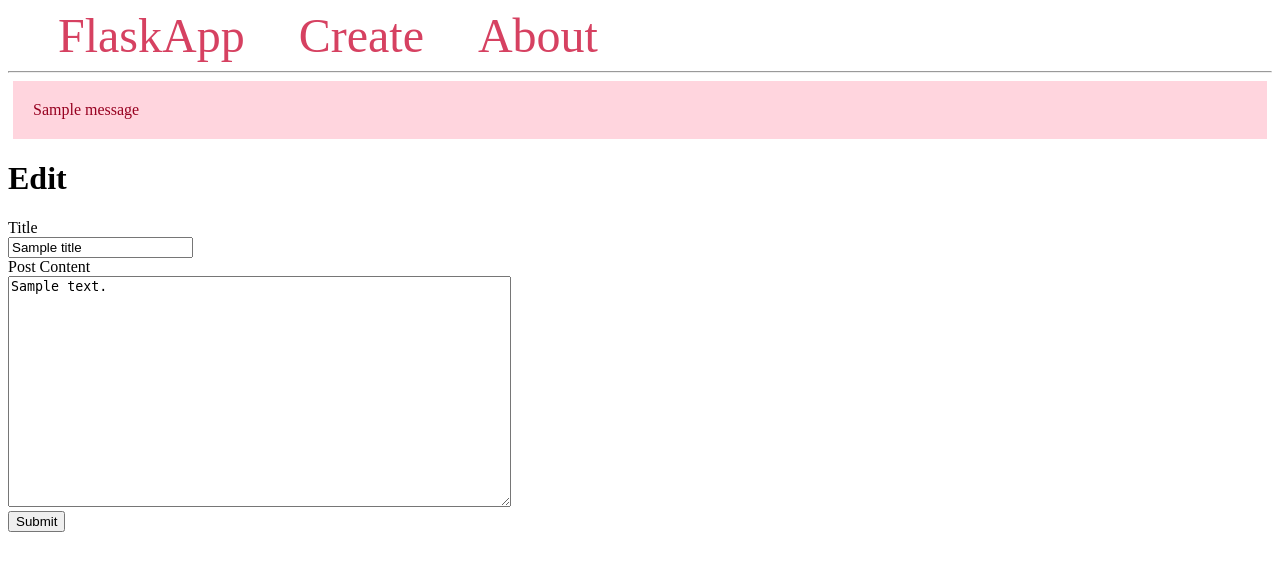
After one commit to LL2323/4320-flask-blog-tutorial, a Flask app: template flask_blog_class/templates/edit.html in a window 1280 px wide. The commit adds this page. Shown: the top 571 px of the page. Run offline with Flask 3, Linux system fonts and the light colour scheme; the template is opened without the code that fills it: most values are stand-ins (such as "Sample title", 1, 10 or a date in 2020); one stand-in notice (Sample message) is shown.

Commit message:
update flask_blog_class/app.py to include a secret key for session management and flash messaging. Update base.html to include a link to the create page and display flashed messages. Add a new template edit.html for editing posts, with a title indicating the edit action.

```diff
--- a/flask_blog_class/app.py
+++ b/flask_blog_class/app.py
@@ -4,6 +4,7 @@ from flask import Flask, render_template, request, url_for, flash, redirect, abo
 # make a Flask application object called app
 app = Flask(__name__)
 app.config["DEBUG"] = True
+app.config['SECRET_KEY'] = 'your secret key'
 
 
 
@@ -39,28 +40,22 @@ def index():
 # route to create a post
 @app.route('/create/', methods=('GET', 'POST'))
 def create():
-    #determine if the page is being requested via GET or POST
+    title = request.form.get('title', '')
+    content = request.form.get('content', '')
 
     if request.method == 'POST':
-        pass
-    #get the title and content that was submitted in the form
-    title = request.form['title']
-    content = request.form['content']
+        if not title:
+            flash('Title is required!')
+        elif not content:
+            flash('Content is required!')
+        else:
+            conn = get_db_connection()
+            conn.execute('INSERT INTO posts (title, content) VALUES (?, ?)', (title, content))
+            conn.commit()
+            conn.close()
+            return redirect(url_for('index'))
 
-    #display an error message if the title or content is empty
-    #else make a database connection and insert the blog post content
-    if not title:
-        flash('Title is required!')
-    elif not content:
-        flash('Content is required!')
-    else:
-        conn = get_db_connection()
-        conn.execute('INSERT INTO posts (title, content) VALUES (?, ?)', (title, content))
-        conn.commit()
-        conn.close()
-        return redirect(url_for('index'))
-
-    return render_template('create.html')
+    return render_template('create.html', title=title, content=content)
 
 
 
--- a/flask_blog_class/templates/base.html
+++ b/flask_blog_class/templates/base.html
@@ -33,6 +33,10 @@
     </nav>
     <hr>
     <div class="content">
+            {% for message in get_flashed_messages() %}
+                <div class="alert">{{ message }}</div>
+            {% endfor %}
+
         {% block content %} {% endblock %}
     </div>
 </body>
--- a/flask_blog_class/templates/create.html
+++ b/flask_blog_class/templates/create.html
@@ -7,7 +7,7 @@
         <br>
         <input type="text" name="title"
                placeholder="Post title"
-               value="{{ request.form['title'] }}"></input>
+               value="{{ title }}"></input>
         <br>
 
         <label for="content">Post Content</label>
@@ -16,7 +16,7 @@
                   placeholder="Post content"
                   rows="15"
                   cols="60"
-                  >{{ request.form['content'] }}</textarea>
+                  >{{ content }}</textarea>
         <br>
         <button type="submit">Submit</button>
     </form>
--- /dev/null
+++ b/flask_blog_class/templates/edit.html
@@ -0,0 +1,23 @@
+{% extends 'base.html' %}
+
+{% block content %}
+    <h1>{% block title %} Edit {% endblock %}</h1>
+    <form method="post">
+        <label for="title">Title</label>
+        <br>
+        <input type="text" name="title"
+               placeholder="Post title"
+               value="{{ title }}"></input>
+        <br>
+
+        <label for="content">Post Content</label>
+        <br>
+        <textarea name="content"
+                  placeholder="Post content"
+                  rows="15"
+                  cols="60"
+                  >{{ content }}</textarea>
+        <br>
+        <button type="submit">Submit</button>
+    </form>
+{% endblock %}
```
Also changed, not shown: flask_blog_class/database.db.
